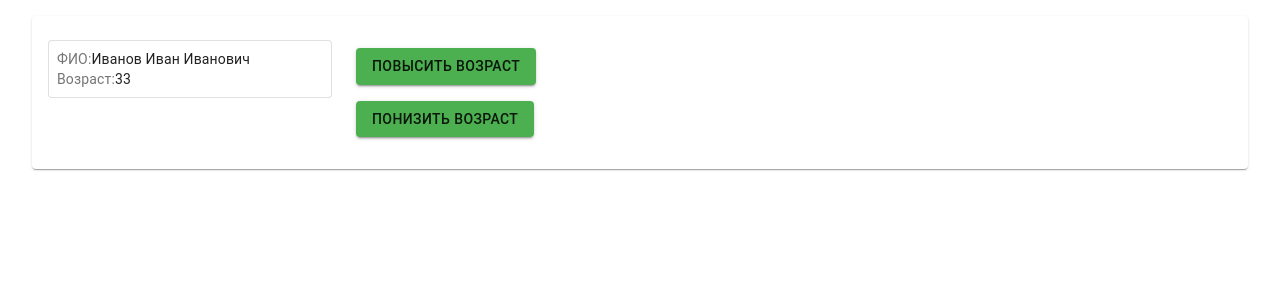
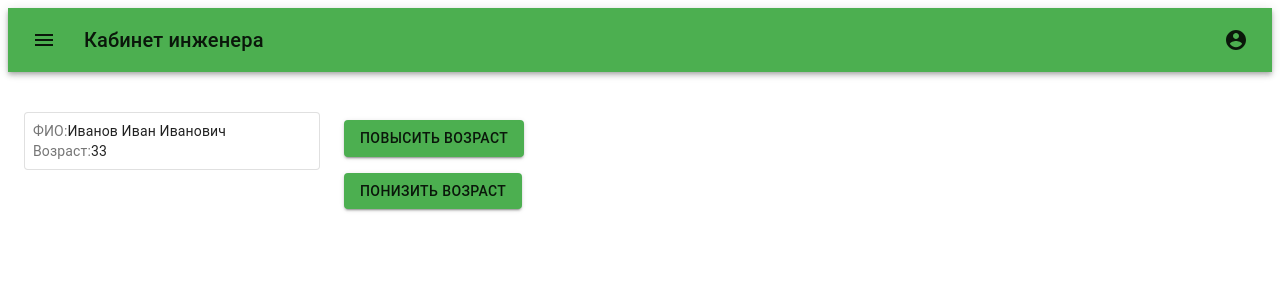
Before and after one commit to LashmanovYuri/engineer_office, a React (Create React App) app: page / in a window 1280 px wide. Shown: the top 300 px of the page. Built offline with nearby package versions, Linux system fonts and the light colour scheme.

Commit message:
Header и окно аутентификации

```diff
--- a/public/index.html
+++ b/public/index.html
@@ -24,7 +24,7 @@
       work correctly both with client-side routing and a non-root public URL.
       Learn how to configure a non-root public URL by running `npm run build`.
     -->
-    <title>React App</title>
+    <title>Кабинет инженера</title>
   </head>
   <body>
     <noscript>You need to enable JavaScript to run this app.</noscript>
--- a/src/App.js
+++ b/src/App.js
@@ -1,18 +1,39 @@
 import React from 'react';
+import { connect } from 'react-redux';
 
-import Container from '@material-ui/core/Container';
+import {
+  isDialogSingIn,
+} from './ducks/head';
+
+import { Box } from '@material-ui/core/';
 
 import Header from './components/Header/Header';
 import MainPage from './components/MainPage/MainPage';
+import DialogSignIn from './components/DialogSignIn/DialogSignIn';
 
 
-function App() {
+function App({
+  isDialogSingIn,
+}) {
   return (
-    <Container maxWidth="xl">
-      {/* <Header /> */}
+    <Box>
+      <Header />
       <MainPage />
-    </Container>
+      {isDialogSingIn && <DialogSignIn />}
+    </Box>
   );
 }
 
-export default App;
+
+const mapStateToProps = state => ({
+  isDialogSingIn: isDialogSingIn(state),
+});
+
+
+const mapDispatchToProps = {};
+
+
+export default connect(
+  mapStateToProps,
+  mapDispatchToProps,
+)(App)
--- /dev/null
+++ b/src/components/DialogSignIn/DialogSignIn.js
@@ -0,0 +1,83 @@
+import React from 'react';
+import { connect } from 'react-redux';
+
+import {
+  closeDialogSignIn,
+  isDialogSingIn,
+} from '../../ducks/head';
+
+import {
+  Box,
+  Button,
+  TextField,
+  Dialog,
+  DialogActions,
+  DialogContent,
+  DialogContentText,
+  DialogTitle,
+} from '@material-ui/core';
+
+
+function DialogSignIn({
+  closeDialogSignIn,
+  isDialogSingIn,
+}) {
+
+
+  return (
+    <Box>
+      <Dialog
+        open={isDialogSingIn}
+        onClose={() => closeDialogSignIn()}
+      >
+        <DialogTitle>Аутентификация пользователя</DialogTitle>
+        <DialogContent>
+          <DialogContentText>
+            Для доступа ко всем функциям кабинета инженера необходимо пройти процедуру аутентификации.
+            Введите e-mail и пароль.
+          </DialogContentText>
+          <TextField
+            autoFocus
+            margin="dense"
+            id="name"
+            label="E-mail"
+            type="email"
+            fullWidth
+          />
+          <TextField
+            autoFocus
+            margin="dense"
+            id="name"
+            label="Пароль"
+            type="password"
+            fullWidth
+          />
+        </DialogContent>
+        <DialogActions>
+          <Button onClick={() => closeDialogSignIn()} color="primary">
+            Отменить
+          </Button>
+          <Button onClick={() => closeDialogSignIn()} color="primary">
+            Войти
+          </Button>
+        </DialogActions>
+      </Dialog>
+    </Box>
+  );
+}
+
+
+const mapStateToProps = state => ({
+  isDialogSingIn: isDialogSingIn(state),
+});
+
+
+const mapDispatchToProps = {
+  closeDialogSignIn,
+};
+
+
+export default connect(
+  mapStateToProps,
+  mapDispatchToProps,
+)(DialogSignIn)
--- a/src/components/Header/Header.js
+++ b/src/components/Header/Header.js
@@ -1,13 +1,199 @@
 import React from 'react';
+import { connect } from 'react-redux';
+import { fade, makeStyles } from '@material-ui/core/styles';
 
-import { Box } from '@material-ui/core';
+import {
+  openDialogSignIn,
+} from '../../ducks/head';
 
-function Header() {
+
+import {
+  Box,
+  AppBar,
+  Toolbar,
+  Typography,
+  Badge,
+  Menu,
+  MenuItem,
+} from '@material-ui/core';
+
+import MenuIcon from '@material-ui/icons/Menu';
+import IconButton from '@material-ui/core/IconButton';
+import AccountCircle from '@material-ui/icons/AccountCircle';
+import MailIcon from '@material-ui/icons/Mail';
+import NotificationsIcon from '@material-ui/icons/Notifications';
+import MoreIcon from '@material-ui/icons/MoreVert';
+
+
+const useStyles = makeStyles((theme) => ({
+  grow: {
+    flexGrow: 1,
+  },
+  menuButton: {
+    marginRight: theme.spacing(2),
+  },
+  title: {
+    display: 'none',
+    [theme.breakpoints.up('sm')]: {
+      display: 'block',
+    },
+  },
+  search: {
+    position: 'relative',
+    borderRadius: theme.shape.borderRadius,
+    backgroundColor: fade(theme.palette.common.white, 0.15),
+    '&:hover': {
+      backgroundColor: fade(theme.palette.common.white, 0.25),
+    },
+    marginRight: theme.spacing(2),
+    marginLeft: 0,
+    width: '100%',
+    [theme.breakpoints.up('sm')]: {
+      marginLeft: theme.spacing(3),
+      width: 'auto',
+    },
+  },
+  searchIcon: {
+    padding: theme.spacing(0, 2),
+    height: '100%',
+    position: 'absolute',
+    pointerEvents: 'none',
+    display: 'flex',
+    alignItems: 'center',
+    justifyContent: 'center',
+  },
+  inputRoot: {
+    color: 'inherit',
+  },
+  inputInput: {
+    padding: theme.spacing(1, 1, 1, 0),
+    // vertical padding + font size from searchIcon
+    paddingLeft: `calc(1em + ${theme.spacing(4)}px)`,
+    transition: theme.transitions.create('width'),
+    width: '100%',
+    [theme.breakpoints.up('md')]: {
+      width: '20ch',
+    },
+  },
+  sectionDesktop: {
+    display: 'none',
+    [theme.breakpoints.up('md')]: {
+      display: 'flex',
+    },
+  },
+  sectionMobile: {
+    display: 'flex',
+    [theme.breakpoints.up('md')]: {
+      display: 'none',
+    },
+  },
+}));
+
+function Header({
+  openDialogSignIn,
+}) {
+  const classes = useStyles();
+
+  const [anchorEl, setAnchorEl] = React.useState(null);
+  const [mobileMoreAnchorEl, setMobileMoreAnchorEl] = React.useState(null);
+
+  const isMenuOpen = Boolean(anchorEl);
+
+  const handleProfileMenuOpen = (event) => {
+    setAnchorEl(event.currentTarget);
+  };
+
+  const handleMobileMenuClose = () => {
+    setMobileMoreAnchorEl(null);
+  };
+
+  const handleMenuClose = () => {
+    setAnchorEl(null);
+    handleMobileMenuClose();
+  };
+
+  const handleMobileMenuOpen = (event) => {
+    setMobileMoreAnchorEl(event.currentTarget);
+  };
+
+  const menuId = 'primary-search-account-menu';
+  const renderMenu = (
+    <Menu
+      anchorEl={anchorEl}
+      anchorOrigin={{ vertical: 'top', horizontal: 'right' }}
+      id={menuId}
+      keepMounted
+      transformOrigin={{ vertical: 'top', horizontal: 'right' }}
+      open={isMenuOpen}
+      onClose={handleMenuClose}
+    >
+      <MenuItem onClick={() => openDialogSignIn()}>Войти</MenuItem>
+      <MenuItem onClick={handleMenuClose}>Зарегистрироваться</MenuItem>
+    </Menu>
+  );
+
   return (
-    <Box>
-      Шапка приложения
+    <Box className={classes.grow}>
+      <AppBar position="static">
+        <Toolbar>
+          <IconButton
+            edge="start"
+            className={classes.menuButton}
+            color="inherit"
+            aria-label="open drawer"
+          >
+            <MenuIcon />
+          </IconButton>
+          <Typography className={classes.title} variant="h6" noWrap>
+            Кабинет инженера
+          </Typography>
+          <Box className={classes.grow} />
+          <Box className={classes.sectionDesktop}>
+            {/* <IconButton aria-label="show 4 new mails" color="inherit">
+              <Badge badgeContent={4} color="secondary">
+                <MailIcon />
+              </Badge>
+            </IconButton>
+            <IconButton aria-label="show 17 new notifications" color="inherit">
+              <Badge badgeContent={17} color="secondary">
+                <NotificationsIcon />
+              </Badge>
+            </IconButton> */}
+            <IconButton
+              edge="end"
+              aria-label="account of current user"
+              aria-controls={menuId}
+              aria-haspopup="true"
+              onClick={handleProfileMenuOpen}
+              color="inherit"
+            >
+              <AccountCircle />
+            </IconButton>
+          </Box>
+          <Box className={classes.sectionMobile}>
+            <IconButton
+              onClick={handleMobileMenuOpen}
+              color="inherit"
+            >
+              <MoreIcon />
+            </IconButton>
+          </Box>
+        </Toolbar>
+      </AppBar>
+      {renderMenu}
     </Box>
   );
 }
 
-export default Header;
+const mapStateToProps = state => ({});
+
+
+const mapDispatchToProps = {
+  openDialogSignIn
+};
+
+
+export default connect(
+  mapStateToProps,
+  mapDispatchToProps,
+)(Header)
--- a/src/components/MainPage/MainPage.js
+++ b/src/components/MainPage/MainPage.js
@@ -8,11 +8,7 @@ import { Box, Grid, Paper } from '@material-ui/core';
 function MainPage() {
   return (
     <Box>
-      <Grid>
-        <Paper>
-          <Head />
-        </Paper>
-      </Grid>
+      <Head />
     </Box>
   );
 }
--- a/src/ducks/head/actions.js
+++ b/src/ducks/head/actions.js
@@ -8,6 +8,10 @@ const {
         upAge: upAge,
         downAge: downAge,
     },
+    dialogSignIn: {
+        openDialogSignIn: openDialogSignIn,
+        closeDialogSignIn: closeDialogSignIn,
+    }
 } = createActions({
     USER_DATA: {
         GET_USER_DATA_REQUEST: null,
@@ -16,13 +20,19 @@ const {
         UP_AGE: null,
         DOWN_AGE: null,
     },
+    DIALOG_SIGN_IN: {
+        OPEN_DIALOG_SIGN_IN: null,
+        CLOSE_DIALOG_SIGN_IN: null,
+    },
 });
 
 
 export {
     getUserDataRequest,
     getUserDataSuccess,
-
     upAge,
     downAge,
+
+    openDialogSignIn,
+    closeDialogSignIn,
 };
--- a/src/ducks/head/index.js
+++ b/src/ducks/head/index.js
@@ -6,13 +6,16 @@ export { default } from './redusers';
 export {
     getUserDataRequest,
     getUserDataSuccess,
-
     upAge,
     downAge,
+
+    openDialogSignIn,
+    closeDialogSignIn,
 } from './actions';
 
 
 /* Экспортируем все селекторы */
 export {
     isUserData,
+    isDialogSingIn,
 } from './selectors';
--- a/src/ducks/head/redusers.js
+++ b/src/ducks/head/redusers.js
@@ -4,9 +4,11 @@ import { handleActions } from 'redux-actions';
 /* Импортируем action'ы */
 import {
     getUserDataSuccess,
-
     upAge,
     downAge,
+
+    openDialogSignIn,
+    closeDialogSignIn,
 } from './actions';
 
 
@@ -32,6 +34,16 @@ const stateUserData = handleActions(
 );
 
 
+const stateDialogSignIn = handleActions(
+    {
+        [openDialogSignIn.toString()]: ( _state, action ) => 'OPEN',
+        [closeDialogSignIn.toString()]: ( _state, action ) => 'CLOSE',
+    },
+    'CLOSE'
+);
+
+
 export default combineReducers({
     stateUserData,
+    stateDialogSignIn,
 });
--- a/src/ducks/head/selectors.js
+++ b/src/ducks/head/selectors.js
@@ -1 +1,6 @@
 export const isUserData = state => state.head.stateUserData;
+
+export const isDialogSingIn = state =>
+    state.head.stateDialogSignIn === 'OPEN'
+        ? true
+        : false;
```
